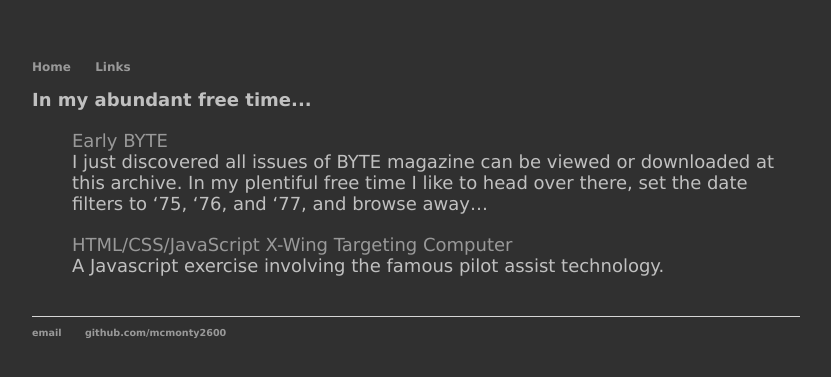
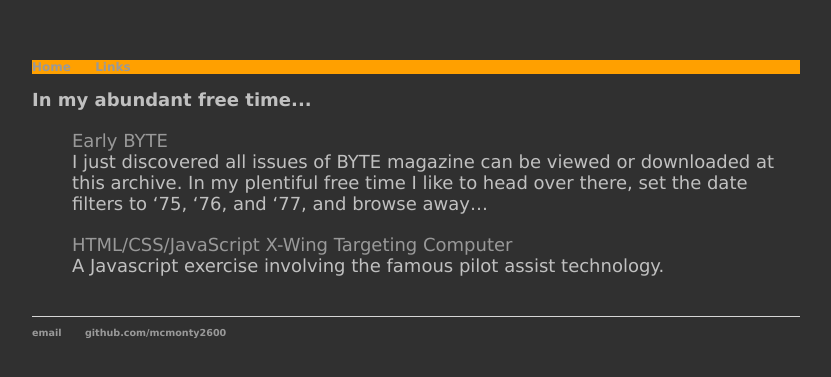
Before and after one commit to mcmonty2600/mcmonty2600.github.io, a Jekyll site: the page built from index.html, in a window 1280 px wide. Shown: the top 377 px of the page, without its empty margins (224-1055 px from the left). Built offline with Jekyll 4.4.1, drawn with Linux system fonts in a browser that asks for light colours.

Commit message:
Update main.css

```diff
--- a/css/main.css
+++ b/css/main.css
@@ -6,6 +6,10 @@ body {
     background-color:#303030;
     font-size : 9pt;
     font-family : verdana;
+}
+nav {
+    background-color:#FFA000;
+    color:#c0c0c0;
 }
 nav ul, footer ul {
     font-family : verdana;
@@ -23,6 +27,7 @@ a {
 }
 a:hover {
     text-decoration: underline;
+    color: #83769C;
 }
 h1 {
     font-size: 3em;
```
